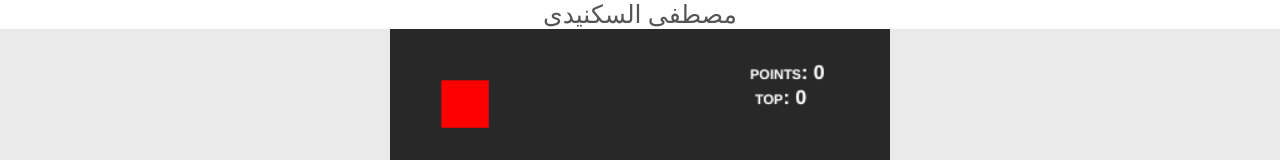
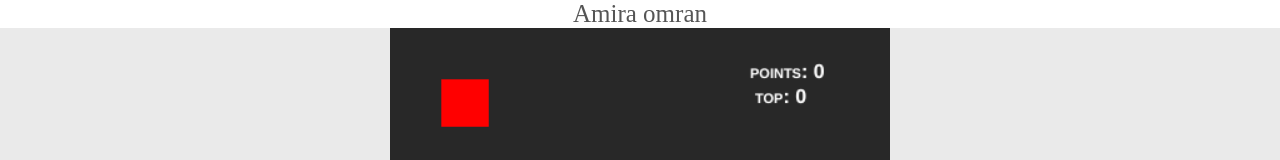
Before and after one commit to stitch-606/Snake-game, a plain HTML site: page index.html in a window 1280 px wide. Shown: the top 160 px of the page. Drawn offline with Linux system fonts and the light colour scheme.

Commit message:
Update index.html

```diff
--- a/index.html
+++ b/index.html
@@ -7,7 +7,7 @@
 	<link rel="stylesheet" href="style.css">
 </head>
 <body>
-        <P>مصطفى السكنيدى</p>
+        <P>Amira omran</p>
 	<div id="game-container">
 		<canvas id="gc" class="game-canvas" width="400" height="400"></canvas>
 	</div>
```
